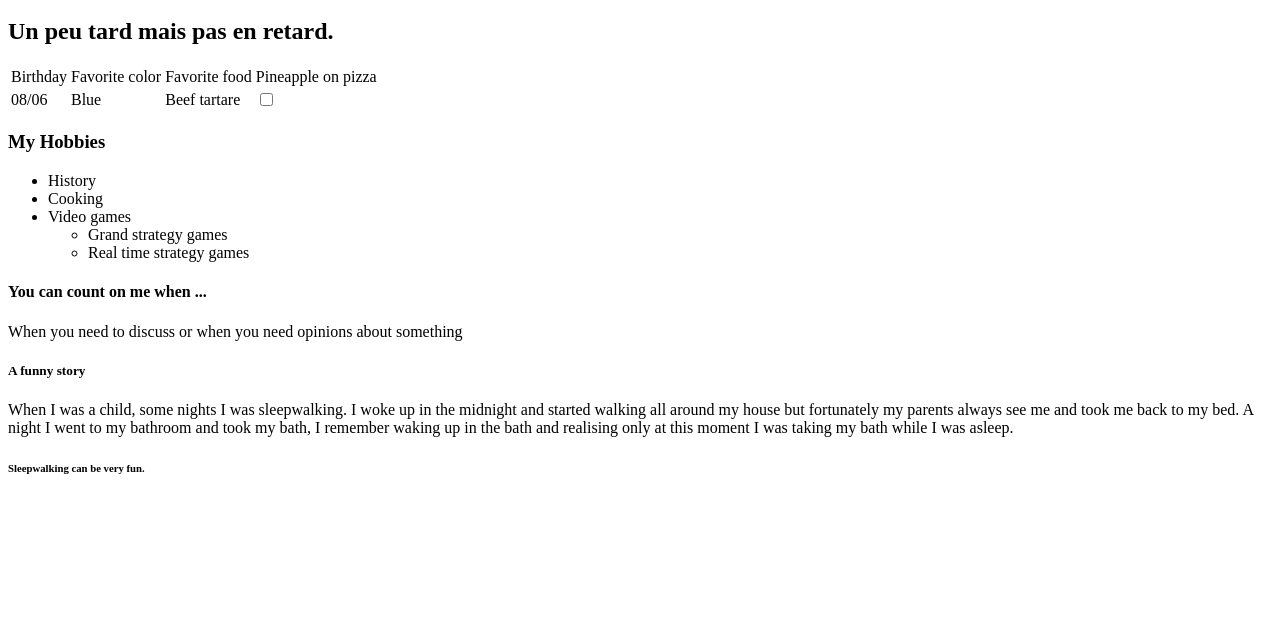
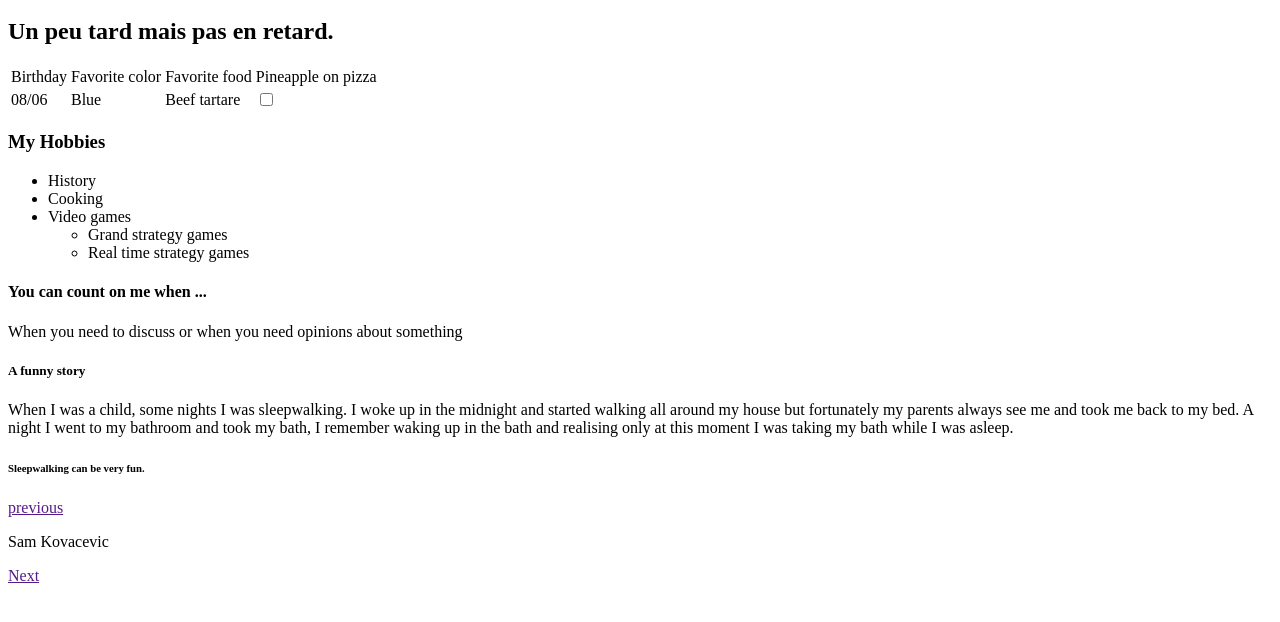
Before and after one commit to kovasah/markdown-to-html, a plain HTML site: page index.html in a window 1280 px wide. Shown: the part 100-722 px from the top of the page. Drawn offline with Linux system fonts and the light colour scheme.

Commit message:
FinalHtml

```diff
--- a/index.html
+++ b/index.html
@@ -50,5 +50,8 @@
       only at this moment I was taking my bath while I was asleep.
     </p>
     <h6>Sleepwalking can be very fun.</h6>
+    <p>
+      <a href="">previous</a><p>Sam Kovacevic</p><a href="">Next</a>
+    </p>
   </body>
 </html>
```
Also changed, not shown: style.css (added).
